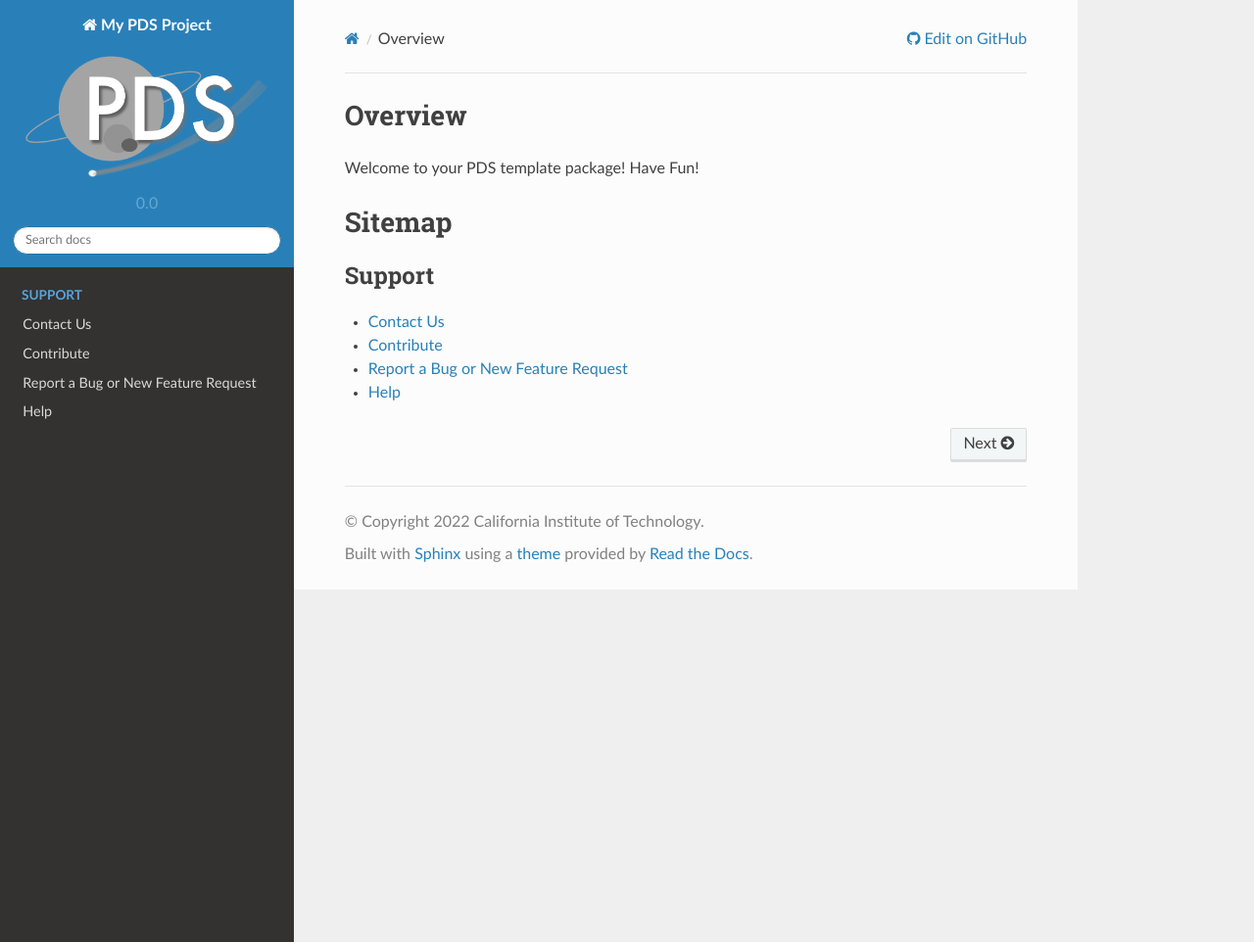
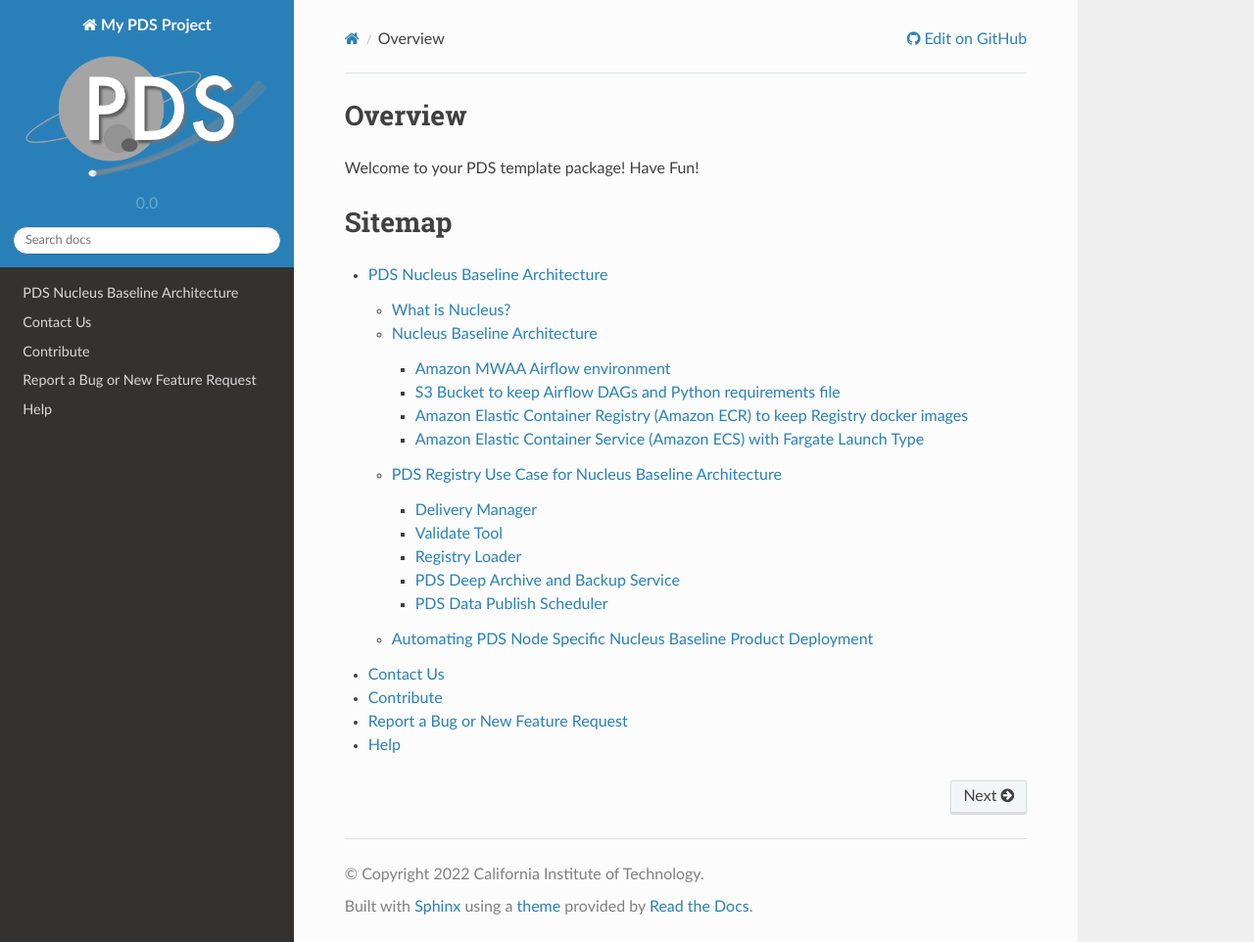
Before and after one commit to NASA-PDS/nucleus, a Sphinx documentation site: the page built from docs/source/index.rst, in a window 1280 px wide and 962 px high. Shown: the whole window at 98% size. Built offline with Sphinx 7.4.7 and the Read the Docs theme 2.0.0, drawn with Linux system fonts in a browser that asks for light colours; some of the changed lines change nothing that is shown.

Commit message:
ADD PDS Nucleus Baseline Architecture documentation
Refer to task NASA-PDS/nucleus#29

```diff
--- /dev/null
+++ b/docs/source/architecture/baseline-architecture.rst
@@ -0,0 +1,91 @@
+=================================
+PDS Nucleus Baseline Architecture
+=================================
+
+What is Nucleus?
+================
+
+Currently all PDS EN validation, ingestion, and archiving software have their own installations and manual executions. Nucleus is a proposed extendable, performant pipeline service to integrate and automate PDS tool execution. With Nucleus, The validation, ingestion, and archival of PDS data is almost entirely automated through a pipeline, minimizing manual overhead. Additionally, the pipeline would be extendable, especially by discipline nodes, for future additions to the pipeline of specific steps.
+
+
+Nucleus Baseline Architecture
+=============================
+The Nucleus Baseline Architecture represents a minimum viable product (MVP) to be delivered to the customers of Nucleus. This contains all necessary components and services required to get started with Nucleus.
+
+The following diagram shows the PDS Nucleus Baseline Architecture.
+
+.. image:: ../_static/images/PDS_Nucleus_Baseline_Architecture.png
+  :alt: PDS Nucleus Baseline Architecture
+
+
+Nucleus will be deployed on an Amazon AWS cloud environment. The following AWS Services are required for the Nucleus baseline architecture.
+
+Amazon MWAA Airflow environment
+-------------------------------
+Amazon Managed Workflows for Apache Airflow (MWAA) is a managed orchestration service for Apache Airflow. The Airflow workflows are defined using Directed Acyclic Graphs (DAGs) written in Python. This environment also provides capabilities to execute and monitor DAGs from the AWS Management Console, a command line interface (CLI), a software development kit (SDK), or the Apache Airflow user interface (UI). The pricing for MWAA is primarily based on the size of the Airflow environment (workflow capacity, based on number of DAGs supported),  additional worker instances, additional scheduler instances and meta database storage capacity. https://aws.amazon.com/managed-workflows-for-apache-airflow/pricing/
+
+S3 Bucket to keep Airflow DAGs and Python requirements file
+-----------------------------------------------------------
+The DAGs and Python requirements file required for the Amazon MWAA Airflow environment are stored in an S3 bucket. Deploying a new DAG to this environment is as simple as uploading a python file representing the DAG to this S3 bucket. https://aws.amazon.com/s3/pricing/
+
+Amazon Elastic Container Registry (Amazon ECR) to keep Registry docker images
+-----------------------------------------------------------------------------
+Most of the components of PDS will be deployed as docker containers and these docker images will be stored in Amazon ECR. https://aws.amazon.com/ecr/pricing/
+
+Amazon Elastic Container Service (Amazon ECS) with Fargate Launch Type
+----------------------------------------------------------------------
+The PDS docker containers used by Nucleus will be launched using Amazon ECS. The AWS Fargate Launch Type Model will be used for this and with AWS Fargate, the fees will be charged for the amount of vCPU and memory resources that the containerized PDS components request.
+https://aws.amazon.com/ecs/pricing/
+https://aws.amazon.com/fargate/pricing/
+
+
+
+PDS Registry Use Case for Nucleus Baseline Architecture
+=======================================================
+
+The Nucleus baseline architecture can easily support the following PDS archive management  use cases:
+
+#. Read a PDS bundle :
+    #. from a URL
+    #. from an S3 bucket
+#. Validate the products entering the archive
+#. Load data to Elasticsearch/OpenSearch
+#. Validate the Referential Integrity of the loaded data using Validate tool
+#. Backup data in PDS Deep Archive (Amazon S3 Glacier)
+#. Schedule data to be published online
+#. Publish data based on the schedule defined above
+#. Monitor the pipeline
+#. Produce metrics for pipeline executions
+#. Run Engineering node specific DAG on schedule (e.g. provenance script to select the latest vid)
+
+
+In order to support the above PDS data management  use cases, the following existing archive management components and services  will be included in the Nucleus Baseline Architecture.
+
+Delivery Manager
+----------------
+
+The Delivery Manager component is responsible for managing data deliveries and triggering Nucleus workflows. The data delivery is triggered when data hits the directory on a file system, S3 bucket or manually triggered to pull from data holdings.
+
+Validate Tool
+-------------
+The Validate Tool project contains software for validating PDS4 product labels and product data. More details about Validate tool can be found at https://nasa-pds.github.io/validate/
+
+Registry Loader
+---------------
+The Registry Loader contains the Harvest tool and Registry Manager tools. This component is used to load data into the Registry. More details about the Registry  Loader docker image can be found at https://github.com/NASA-PDS/registry-loader/tree/main/docker
+
+PDS Deep Archive and Backup Service
+-----------------------------------
+These services push data to AWS Deep Archive in regions different from S3 data.
+
+PDS Data Publish Scheduler
+--------------------------
+PDS Data Publish Scheduler publishes data online, based on a scheduled release date/time. When Airflow executes this task, it will call the PDS Registry to publish relevant data.
+
+
+Automating PDS Node Specific Nucleus Baseline Product Deployment
+================================================================
+
+The Nucleus baseline product will be deployed on the NGAP AWS Cloud environment. The terraform scripts will be developed to accelerate the deployment process.
+
+PDS Node specific deployment parameters will be configured in a terraform variable file and a PDS Node specific deployment will be done by executing a few terraform commands.
--- a/docs/source/index.rst
+++ b/docs/source/index.rst
@@ -12,6 +12,7 @@
 
 ..  toctree::
     :glob:
-    :caption: Support
+
+    /architecture/*
 
     /support/*
```
Also changed, not shown: docs/source/_static/images/PDS_Nucleus_Baseline_Architecture.png (added).
